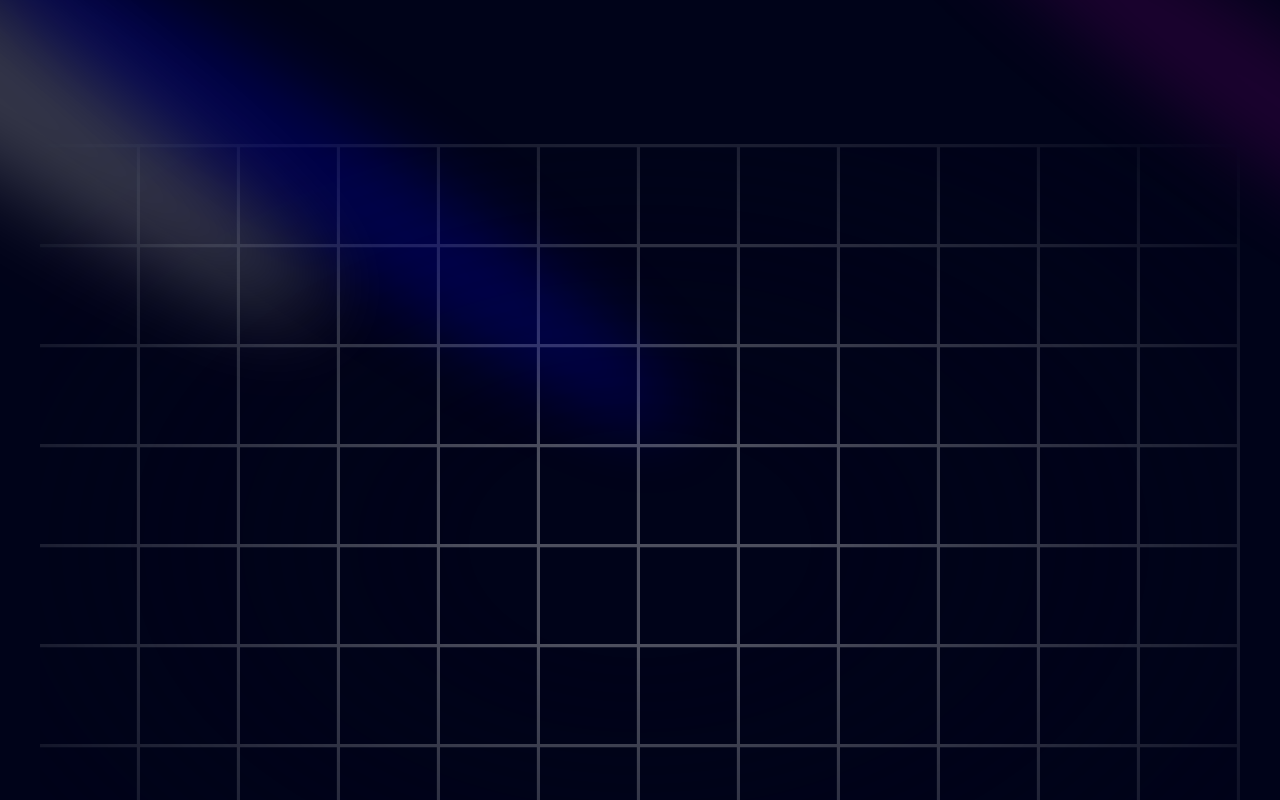
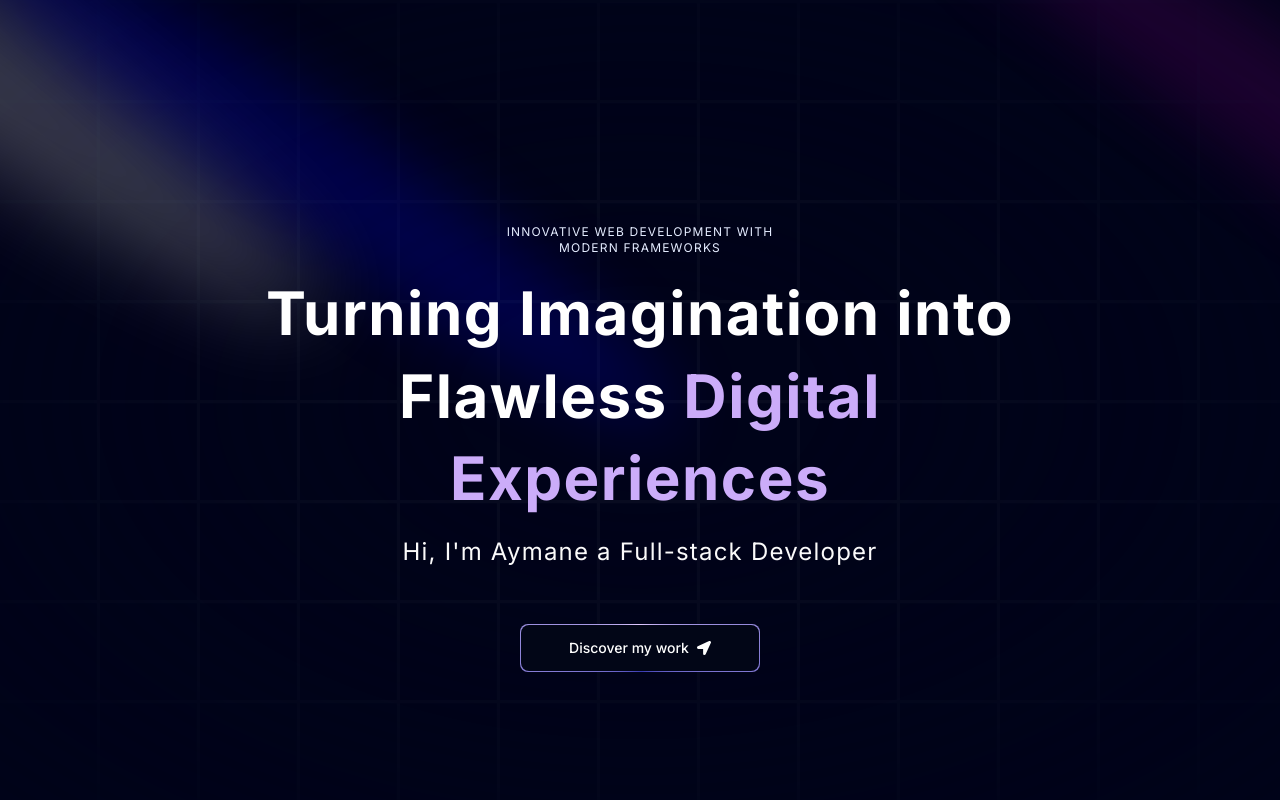
Before and after one commit to AymanSdk/porfolio_next_v2, a Next.js app: page / in a window 1280 px wide. Shown: the top 800 px of the page. Built offline with nearby package versions, Linux system fonts and the light colour scheme.

Commit message:
refactor: Add MagicButton and TextGenerateEffect components to Hero

```diff
--- a/components/Hero.tsx
+++ b/components/Hero.tsx
@@ -1,5 +1,8 @@
 import React from "react";
+import MagicButton from "./ui/MagicButton";
 import { Spotlight } from "./ui/Spotlight";
+import { TextGenerateEffect } from "./ui/TextGenerateEffect";
+import { FaLocationArrow } from "react-icons/fa";
 
 const Hero = () => {
   return (
@@ -16,8 +19,33 @@ const Hero = () => {
         <Spotlight className="top-28 left-80 h-[80vh] w-[50vw]" fill="blue" />
       </div>
 
-      <div className="h-screen w-full dark:bg-black-100 bg-white  dark:bg-grid-white/[0.3] bg-grid-black/[0.2] relative flex items-center justify-center">
+      <div className="h-screen w-full dark:bg-black-100 bg-white  dark:bg-grid-white/[0.03] bg-grid-black/[0.2] flex items-center justify-center absolute top-0 left-0">
         <div className="absolute pointer-events-none inset-0 flex items-center justify-center dark:bg-black-100 bg-white [mask-image:radial-gradient(ellipse_at_center,transparent_20%,black)]" />
+      </div>
+
+      <div className="flex justify-center relative my-20 z-10">
+        <div className="max-w-[89vw] md:max-w-2xl lg:max-w-[60vw] flex flex-col items-center justify-center">
+          <h2 className="uppercase tracking-widest text-xs text-center text-blue-100 max-w-80">
+            Innovative Web Development with Modern Frameworks
+          </h2>
+
+          <TextGenerateEffect
+            className="text-center text-[40px] md:text-5xl lg:text-6xl"
+            words="Turning Imagination into Flawless Digital Experiences"
+          />
+
+          <p className="text-center md:tracking-wider mb-4 text-sm md:text-lg lg:text-2xl">
+            Hi, I&apos;m Aymane a Full-stack Developer
+          </p>
+
+          <a href="#about">
+            <MagicButton
+              title="Discover my work"
+              icon={<FaLocationArrow />}
+              position="right"
+            />
+          </a>
+        </div>
       </div>
     </div>
   );
--- /dev/null
+++ b/components/ui/MagicButton.tsx
@@ -0,0 +1,30 @@
+import React, { ReactNode } from "react";
+
+const MagicButton = ({
+  title,
+  icon,
+  position,
+  handleClick,
+  otherClasses,
+}: {
+  title: string;
+  icon: ReactNode;
+  position: string;
+  handleClick: () => void;
+  otherClasses?: string;
+}) => {
+  return (
+    <button className="w-full relative inline-flex h-12 overflow-hidden rounded-lg p-[1px] focus:outline-none md:w-60 md:mt-10">
+      <span className="absolute inset-[-1000%] animate-[spin_2s_linear_infinite] bg-[conic-gradient(from_90deg_at_50%_50%,#E2CBFF_0%,#393BB2_50%,#E2CBFF_100%)]" />
+      <span
+        className={`inline-flex h-full w-full cursor-pointer items-center justify-center rounded-lg bg-slate-950 px-7 text-sm font-medium text-white backdrop-blur-3xl gap-2 ${otherClasses}`}
+      >
+        {position === "left" && icon}
+        {title}
+        {position === "right" && icon}
+      </span>
+    </button>
+  );
+};
+
+export default MagicButton;
--- /dev/null
+++ b/components/ui/TextGenerateEffect.tsx
@@ -0,0 +1,64 @@
+"use client";
+import { useEffect } from "react";
+import { motion, stagger, useAnimate } from "framer-motion";
+import { cn } from "@/lib/utils";
+
+export const TextGenerateEffect = ({
+  words,
+  className,
+  filter = true,
+  duration = 0.5,
+}: {
+  words: string;
+  className?: string;
+  filter?: boolean;
+  duration?: number;
+}) => {
+  const [scope, animate] = useAnimate();
+  let wordsArray = words.split(" ");
+  useEffect(() => {
+    animate(
+      "span",
+      {
+        opacity: 1,
+        filter: filter ? "blur(0px)" : "none",
+      },
+      {
+        duration: duration ? duration : 1,
+        delay: stagger(0.2),
+      }
+    );
+  }, [scope.current]);
+
+  const renderWords = () => {
+    return (
+      <motion.div ref={scope}>
+        {wordsArray.map((word, idx) => {
+          return (
+            <motion.span
+              key={word + idx}
+              className={`${
+                idx > 3 ? "text-purple" : "dark:text-white text-black"
+              } opacity-0`}
+              style={{
+                filter: filter ? "blur(10px)" : "none",
+              }}
+            >
+              {word}{" "}
+            </motion.span>
+          );
+        })}
+      </motion.div>
+    );
+  };
+
+  return (
+    <div className={cn("font-bold", className)}>
+      <div className="my-4">
+        <div className=" dark:text-white text-black leading-snug tracking-wide">
+          {renderWords()}
+        </div>
+      </div>
+    </div>
+  );
+};
--- a/package.json
+++ b/package.json
@@ -16,6 +16,7 @@
     "next-themes": "^0.3.0",
     "react": "^18",
     "react-dom": "^18",
+    "react-icons": "^5.3.0",
     "tailwind-merge": "^2.5.0",
     "tailwindcss-animate": "^1.0.7"
   },
```
Also changed, not shown: 1 other file (tests, documents, lock files or other folders).
